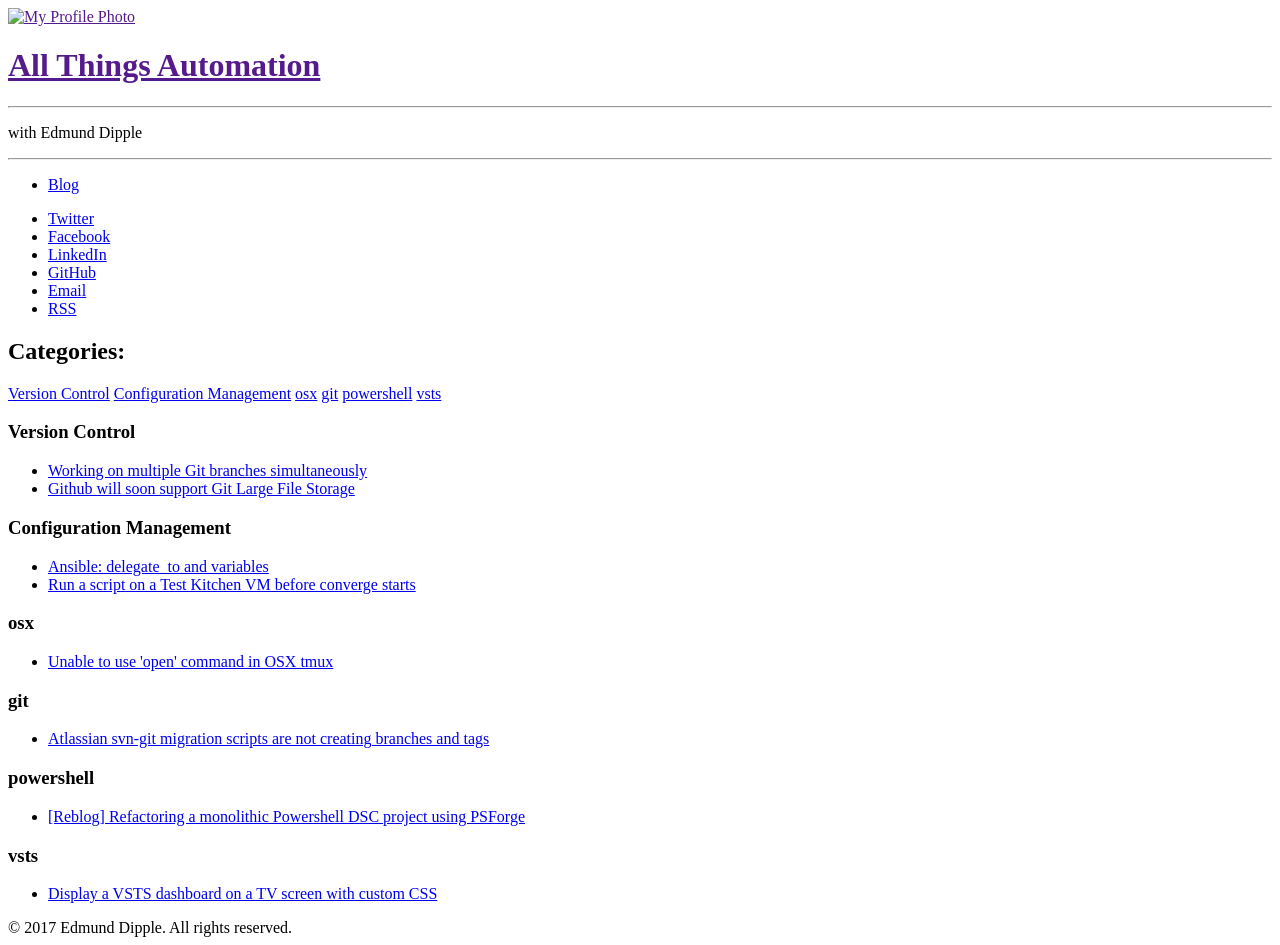
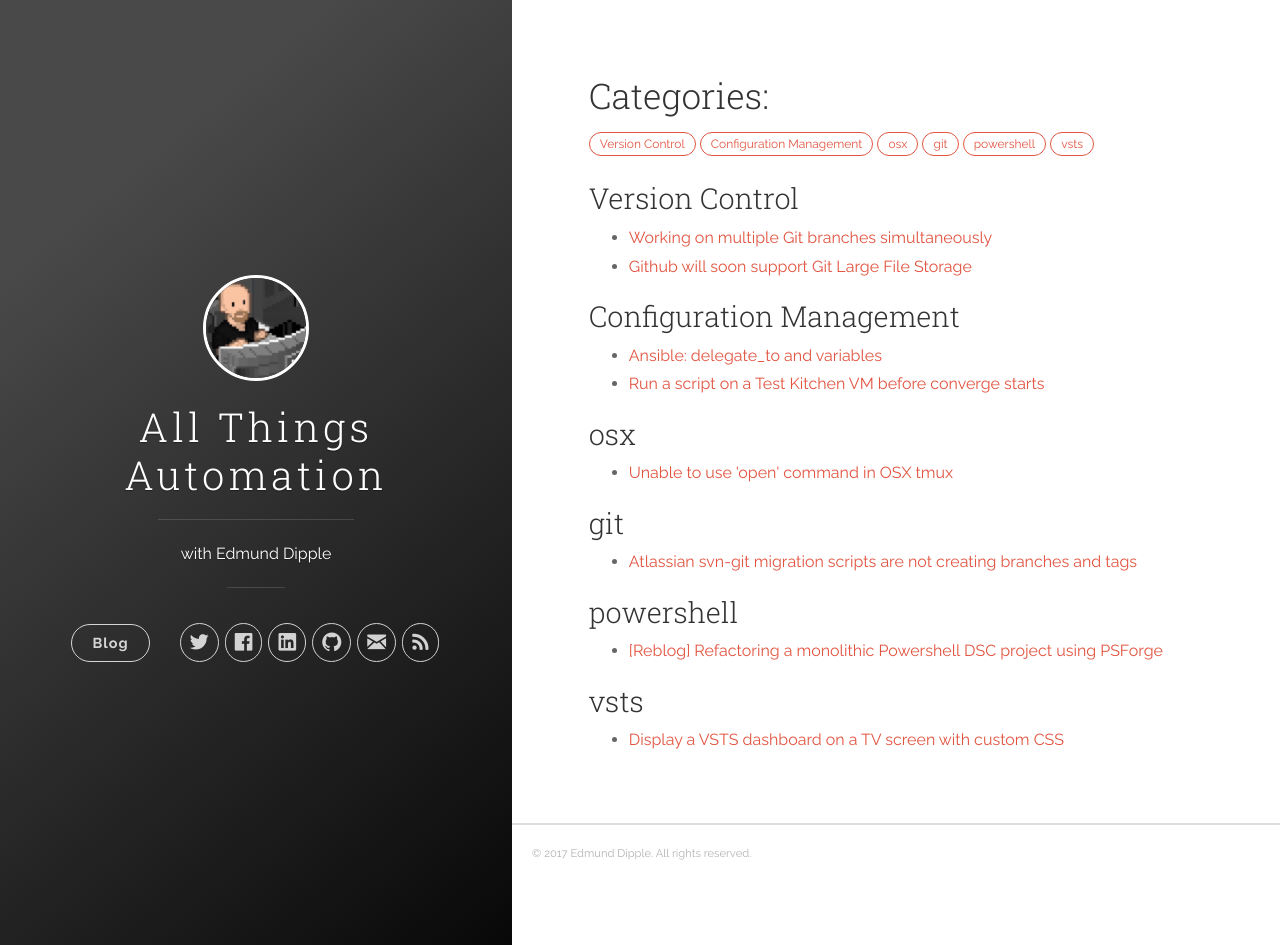
Before and after one commit to elmundio87/elmundio87.github.com, a Jekyll site: the page built from categories.md, in a window 1280 px wide and 945 px high. Built offline with Jekyll 4.4.1, drawn with Linux system fonts in a browser that asks for light colours; nearby versions of some CDN libraries.

Commit message:
another attempt at fixing posts

```diff
--- a/_includes/footer.html
+++ b/_includes/footer.html
@@ -3,7 +3,7 @@
 </footer>
 
 <script type="text/javascript" src="https://ajax.googleapis.com/ajax/libs/jquery/1.11.3/jquery.min.js"></script>
-<script type="text/javascript" src="{{ "js/main.js" | prepend: site.baseurl }}?{{site.time | date: '%s%N'}}"></script>
+<script type="text/javascript" src="{{ "/js/main.js" | prepend: site.url }}?{{site.time | date: '%s%N'}}"></script>
 {% if site.google_analytics and jekyll.environment != "development" %}
 <script>
   (function(i,s,o,g,r,a,m){i['GoogleAnalyticsObject']=r;i[r]=i[r]||function(){
--- a/_includes/head.html
+++ b/_includes/head.html
@@ -55,7 +55,7 @@
   <meta name="msapplication-TileImage" content="{{ "images/favicons/mstile-144x144.png" | prepend: site.baseurl }}">
   <meta name="theme-color" content="#ffffff">
 
-  <link rel="stylesheet" href="{{ "css/main.css" | prepend: site.baseurl }}?{{site.time | date: '%s%N'}}">
+  <link rel="stylesheet" href="{{ "/css/main.css" | prepend: site.url }}?{{site.time | date: '%s%N'}}">
   <link rel="canonical" href="{{ page.url | replace:'index.html','' | prepend: site.baseurl | prepend: site.url }}">
   <link rel="alternate" type="application/rss+xml" title="{{ site.title }}" href="{{ site.baseurl }}feed.xml">
   <link rel="stylesheet" href="/css/social-share-kit.css" type="text/css">
--- a/_includes/header.html
+++ b/_includes/header.html
@@ -9,7 +9,7 @@
     <div class="panel-main__inner panel-inverted">
     <div class="panel-main__content">
         <a href="{{ site.baseurl }}" title="link to home of {{ site.title }}">
-          <img src="{{ "images/profile.jpg" | prepend: site.baseurl }}" class="user-image" alt="My Profile Photo">
+          <img src="{{ "/images/profile.jpg" | prepend: site.url }}" class="user-image" alt="My Profile Photo">
           <h1 class="panel-cover__title panel-title">{{ site.title }}</h1>
         </a>
         <hr class="panel-cover__divider">
```
